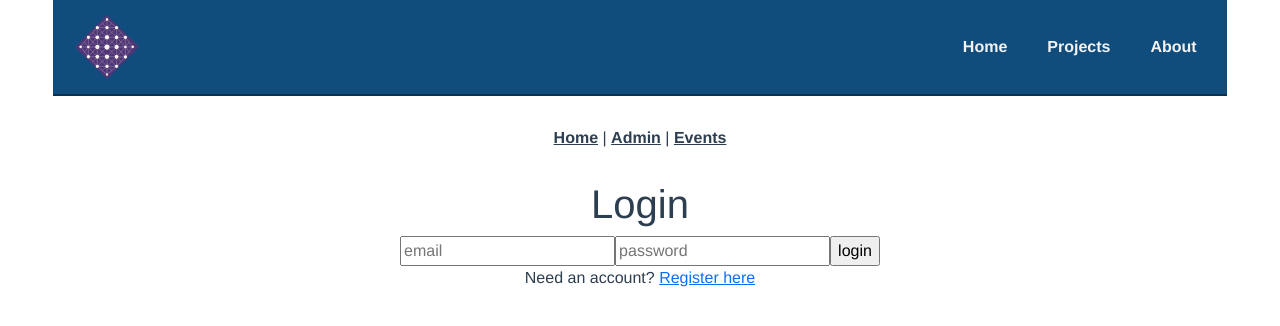
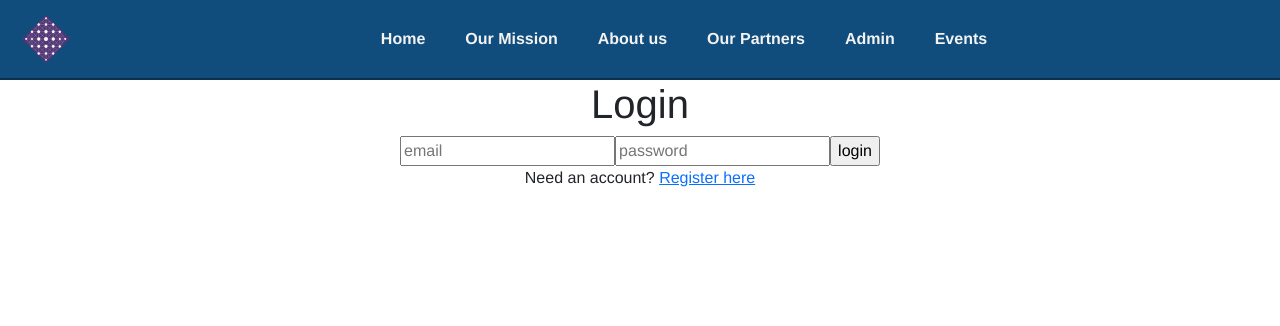
Before and after one commit to KennieA92/newTechHub, a Vue app: page /login in a window 1280 px wide. Shown: the top 326 px of the page. Built offline with nearby package versions, Linux system fonts and the light colour scheme; no server answers.

Commit message:
Scaleable Navbar draft

```diff
--- a/package.json
+++ b/package.json
@@ -8,6 +8,7 @@
     "lint": "vue-cli-service lint"
   },
   "dependencies": {
+    "@fortawesome/fontawesome-svg-core": "^6.1.1",
     "bootstrap": "^5.1.3",
     "core-js": "^3.8.3",
     "firebase": "^9.8.1",
--- a/public/index.html
+++ b/public/index.html
@@ -19,6 +19,8 @@
   </noscript>
   <div id="app"></div>
   <!-- built files will be auto injected -->
+
+  <script src="https://kit.fontawesome.com/be7adbfbf1.js" crossorigin="anonymous"></script>
 </body>
 
 </html>
--- a/src/App.vue
+++ b/src/App.vue
@@ -1,10 +1,5 @@
 <template>
   <NavigationComponent />
-  <div id="nav">
-    <router-link to="/">Home</router-link> |
-    <router-link to="/admin">Admin</router-link> |
-    <router-link to="/events">Events</router-link>
-  </div>
   <router-view />
 </template>
 
@@ -44,16 +39,10 @@ export default {
   -webkit-font-smoothing: antialiased;
   -moz-osx-font-smoothing: grayscale;
   text-align: center;
-  color: #2c3e50;
+  color: &quaternary-color;
 }
-#nav {
-  padding: 30px;
-  a {
-    font-weight: bold;
-    color: #2c3e50;
-    &.router-link-exact-active {
-      color: #42b983;
-    }
-  }
+router-view{
+margin-top: 8vh;
 }
+
 </style>
--- a/src/components/NavigationComponent.vue
+++ b/src/components/NavigationComponent.vue
@@ -1,8 +1,8 @@
 <template>
-  <div class="col-12 d-flex justify-content-center" v-if="showNavbar">
-    <nav class="navbar navbar-expand-lg sticky col-12 col-sm-12 col-md-11">
-      <div class="d-flex container-fluid">
-        <a class="navbar-brand" href="#"
+  <div class="col-12 d-flex justify-content-center">
+    <nav class="navbar navbar-expand-lg col-12 col-sm-12 col-md-12">
+      <div class="d-flex container-fluid justify-content-md-between">
+        <a class="navbar-brand" href="/"
           ><img src="../assets/logo.svg" alt="logo"
         /></a>
         <button
@@ -19,7 +19,7 @@
           </span>
         </button>
         <div
-          class="collapse navbar-collapse justify-content-end"
+          class="collapse navbar-collapse col-md-10 justify-content-around"
           id="navbarTogglerDemo02"
         >
           <ul class="navbar-nav mb-2 mb-lg-0">
@@ -27,11 +27,21 @@
               <router-link class="nav-link" to="/">Home</router-link>
             </li>
             <li class="nav-item">
-              <a class="nav-link" href="#project-section">Projects</a>
+              <a class="nav-link" href="#mission-section">Our Mission</a>
             </li>
             <li class="nav-item">
-              <a class="nav-link" href="#about-section">About</a>
+              <a class="nav-link" href="#whatwedo-section">About us</a>
             </li>
+            <li class="nav-item">
+              <a class="nav-link" href="#ourpartners-section">Our Partners</a>
+            </li>
+            <li class="nav-item">
+              <router-link class="nav-link" to="/admin">Admin</router-link>
+            </li>
+            <li class="nav-item">
+              <router-link class="nav-link" to="/events">Events</router-link>
+            </li>
+
           </ul>
         </div>
       </div>
@@ -64,7 +74,11 @@ export default {
 
 <style lang="scss" scoped>
 nav {
-  min-height: 10vh;
+  background: $primary-color;
+  position:sticky;
+    top: 0;
+    z-index: 5;
+  max-height: 10vh;
   padding: 10px;
   border-bottom: 2px solid darken($primary-color, 10%);
   .navbar-toggler {
@@ -72,6 +86,7 @@ nav {
     border: 2px solid $quaternary-color;
     .navbar-toggler-icon {
       text-align: center;
+      color: $quaternary-color;
       i {
         color: $quaternary-color;
         font-size: 28px;
@@ -86,7 +101,7 @@ nav {
   }
   .navbar-brand {
     img {
-      height: 8vh;
+      height: 6vh;
     }
   }
   a {
@@ -95,11 +110,6 @@ nav {
     &:hover {
       color: $tertiary-color;
     }
-  }
-  &.sticky {
-    background-color: $primary-color;
-    top: 0;
-    z-index: 5;
   }
 }
 .fade-enter-active {
```
Also changed, not shown: 1 other file (tests, documents, lock files or other folders).
